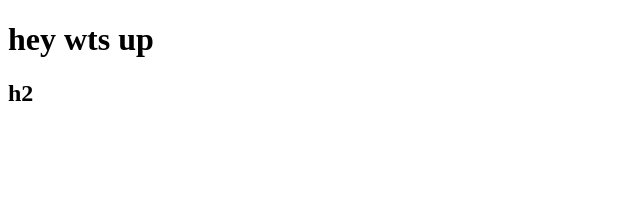
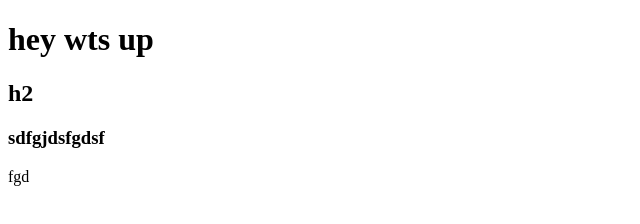
Before and after one commit to tharindu01/git-test, a plain HTML site: page index.html in a window 1280 px wide. Shown: the whole page, without its empty margins (0-640 px from the left). Drawn offline with Linux system fonts and the light colour scheme.

Commit message:
added tags

```diff
--- a/index.html
+++ b/index.html
@@ -9,5 +9,8 @@
 <body>
   <h1>hey wts up</h1>
   <h2>h2</h2>
+
+  <h3>sdfgjdsfgdsf</h3>
+  <p>fgd</p>
 </body>
 </html>
```
